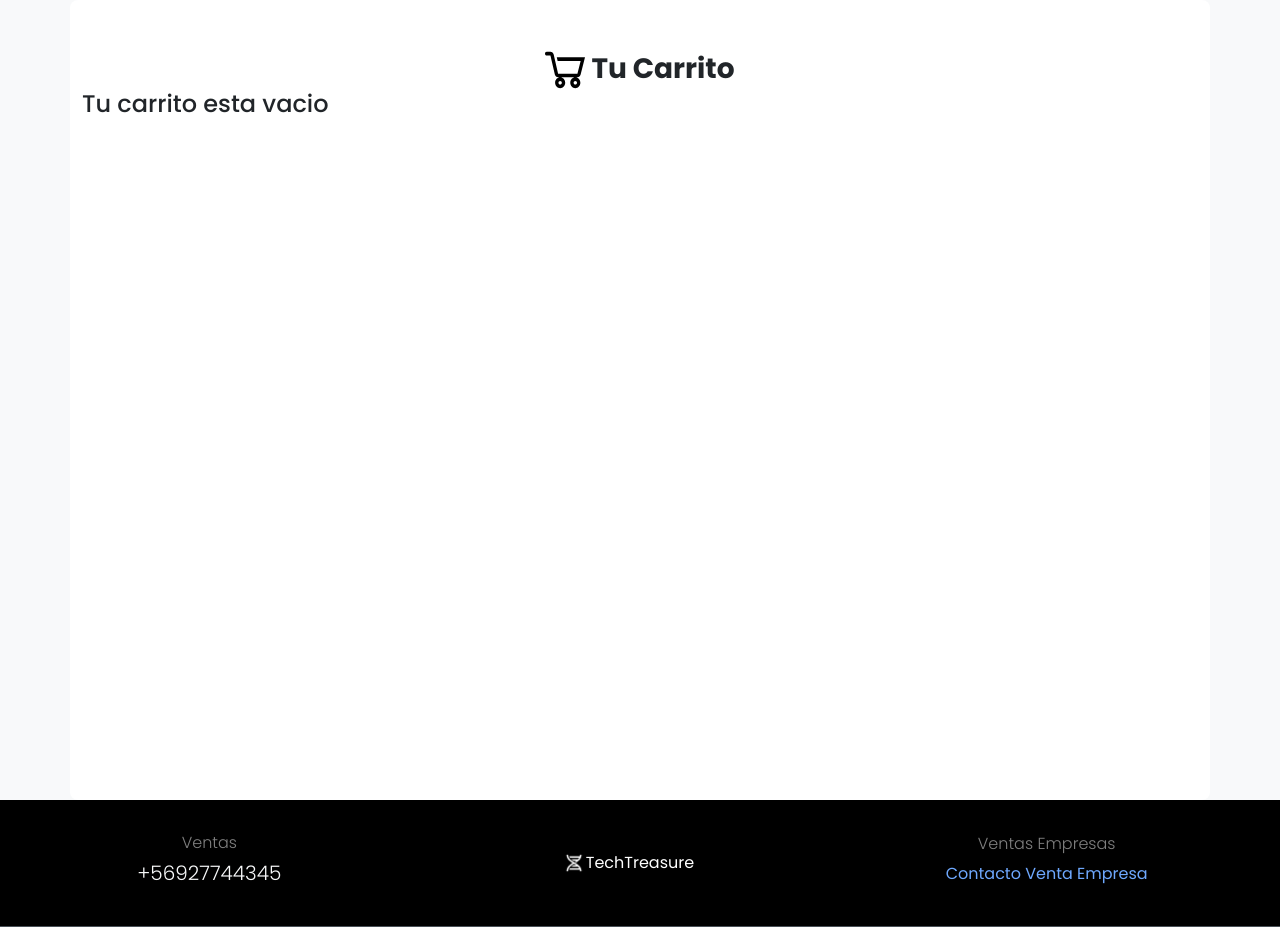
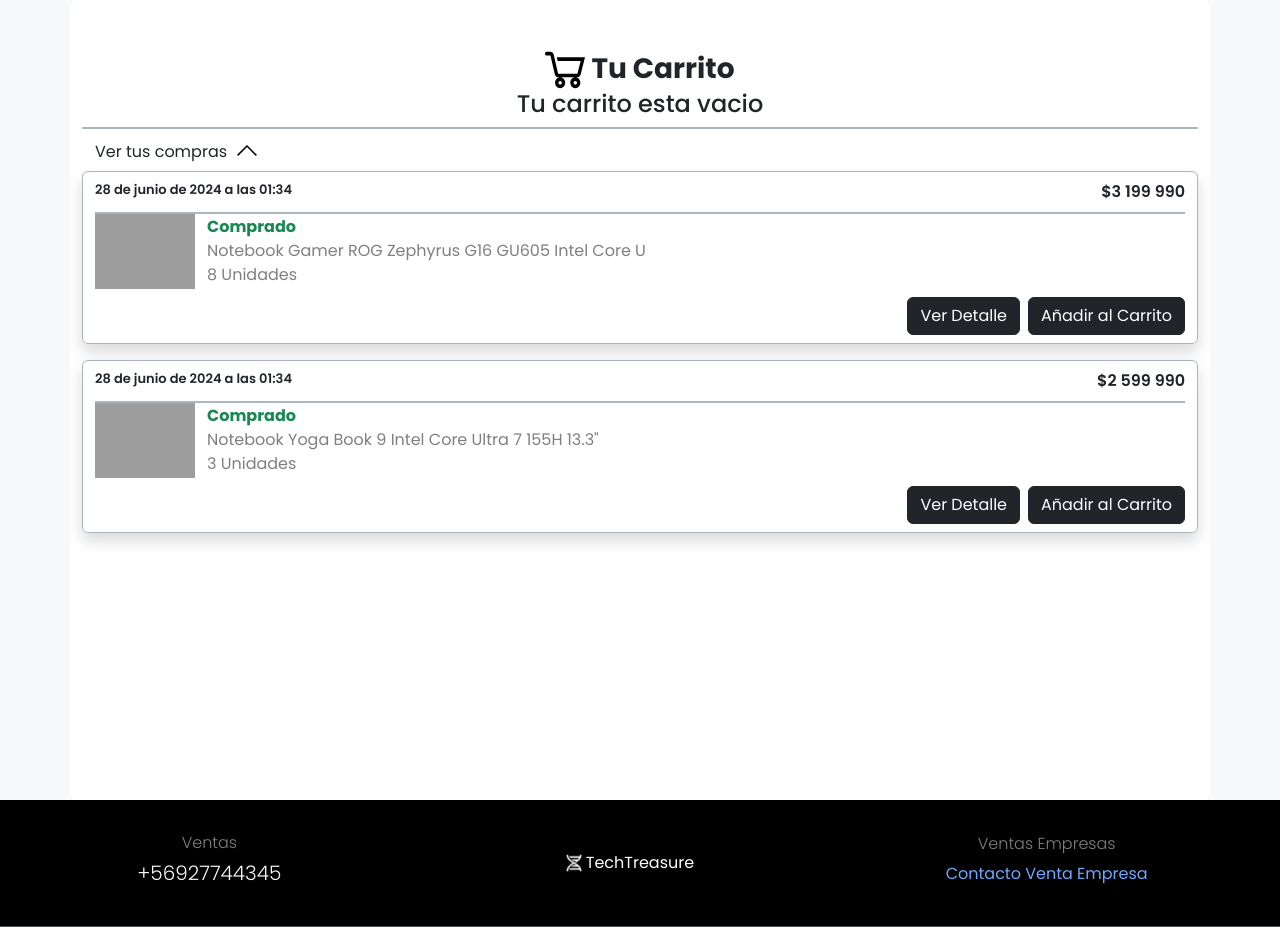
Before and after one commit to AndressAlonso/Ferremas, a Django app: page /carro in a window 1280 px wide. Shown: the part 127-1054 px from the top of the page. Run offline with Django 4.2, Linux system fonts and the light colour scheme; a user stored in the database is signed in; data comes from the database, SQL or seed files in the repository; both versions use the stored data as it was after the commit; grey boxes are pictures that could not be loaded.

Commit message:
Ver Compras Realizadas

```diff
--- a/core/static/css/carrito.css
+++ b/core/static/css/carrito.css
@@ -22,3 +22,11 @@
     color: black !important;
     transition: 0.3s all !important;
 }
+
+.cerrado{
+    display: none;
+}
+.abierto{
+    animation-name: carrito;
+    animation-duration: 1s;
+}
--- /dev/null
+++ b/core/static/js/VerCompras.js
@@ -0,0 +1,17 @@
+document.addEventListener("DOMContentLoaded",function(){
+const boton = document.querySelector('#btnCompras');
+const contCompras = document.querySelector('#verCompras');
+var svgabajo = document.getElementById('#flechaAbajo');
+var svgarriba = document.getElementById('#flechaArriba');
+boton.addEventListener('click', () => {
+    if(contCompras.classList.contains('cerrado')){
+        contCompras.classList.remove('cerrado');
+        contCompras.classList.add('abierto');
+
+    }else{
+       contCompras.classList.remove('abierto');
+        contCompras.classList.add('cerrado');
+        svgarriba.classList.remove('d-none');
+    }
+});
+});
--- a/core/templates/Carrito.html
+++ b/core/templates/Carrito.html
@@ -1,20 +1,19 @@
-{% extends "plantilla.html" %}
+{% extends 'plantilla.html' %}
 {% load static %}
 {% load humanize %}
 
 {% block links %}
-<link rel="stylesheet" href="{% static "css/carrito.css" %}">
-{% endblock links %}
+  <link rel="stylesheet" href="{% static 'css/carrito.css' %}" />
+  <script src="{% static 'js/VerCompras.js' %}"></script>
+{% endblock %}
 {% load static %}
 {% block content %}
   <main id="carrito_container" class="container pt-5 bg-white rounded-3 pt-4 pb-4 pb-5">
     <div class="text-center fs-3 fw-bold">
-    <svg class="" xmlns="http://www.w3.org/2000/svg" width="40" height="40" viewBox="0 0 22 20"
-      fill="#000000">
-      <path
-        d="M0.926316 4.21713e-05C0.680642 4.21713e-05 0.44503 0.105399 0.271312 0.292935C0.0975939 0.480471 0 0.734824 0 1.00004C0 1.26526 0.0975939 1.51961 0.271312 1.70715C0.44503 1.89468 0.680642 2.00004 0.926316 2.00004H2.98274L5.41339 12.5C5.61996 13.39 6.35823 14 7.20766 14H17.8325C18.669 14 19.3795 13.4 19.599 12.53L22 3.00004H6.48421L6.94737 5.00003H19.5971L17.8316 12H7.20674L4.77701 1.50004C4.67664 1.06927 4.44527 0.687319 4.11996 0.415355C3.79464 0.143391 3.39419 -0.00285293 2.98274 4.21713e-05H0.926316ZM16.6737 14C15.1499 14 13.8947 15.355 13.8947 17C13.8947 18.645 15.1499 20 16.6737 20C18.1975 20 19.4526 18.645 19.4526 17C19.4526 15.355 18.1975 14 16.6737 14ZM8.33684 14C6.81305 14 5.5579 15.355 5.5579 17C5.5579 18.645 6.81305 20 8.33684 20C9.86063 20 11.1158 18.645 11.1158 17C11.1158 15.355 9.86063 14 8.33684 14ZM8.33684 16C8.85928 16 9.26316 16.436 9.26316 17C9.26316 17.564 8.85928 18 8.33684 18C7.8144 18 7.41053 17.564 7.41053 17C7.41053 16.436 7.8144 16 8.33684 16ZM16.6737 16C17.1961 16 17.6 16.436 17.6 17C17.6 17.564 17.1961 18 16.6737 18C16.1512 18 15.7474 17.564 15.7474 17C15.7474 16.436 16.1512 16 16.6737 16Z"
-        fill="#000000"> </path>
-    </svg> <span id="titleCarrito" class="text-center" style="width: 40px !important; height: 40px; !important ">Tu Carrito</span></div>
+      <svg class="" xmlns="http://www.w3.org/2000/svg" width="40" height="40" viewBox="0 0 22 20" fill="#000000">
+        <path d="M0.926316 4.21713e-05C0.680642 4.21713e-05 0.44503 0.105399 0.271312 0.292935C0.0975939 0.480471 0 0.734824 0 1.00004C0 1.26526 0.0975939 1.51961 0.271312 1.70715C0.44503 1.89468 0.680642 2.00004 0.926316 2.00004H2.98274L5.41339 12.5C5.61996 13.39 6.35823 14 7.20766 14H17.8325C18.669 14 19.3795 13.4 19.599 12.53L22 3.00004H6.48421L6.94737 5.00003H19.5971L17.8316 12H7.20674L4.77701 1.50004C4.67664 1.06927 4.44527 0.687319 4.11996 0.415355C3.79464 0.143391 3.39419 -0.00285293 2.98274 4.21713e-05H0.926316ZM16.6737 14C15.1499 14 13.8947 15.355 13.8947 17C13.8947 18.645 15.1499 20 16.6737 20C18.1975 20 19.4526 18.645 19.4526 17C19.4526 15.355 18.1975 14 16.6737 14ZM8.33684 14C6.81305 14 5.5579 15.355 5.5579 17C5.5579 18.645 6.81305 20 8.33684 20C9.86063 20 11.1158 18.645 11.1158 17C11.1158 15.355 9.86063 14 8.33684 14ZM8.33684 16C8.85928 16 9.26316 16.436 9.26316 17C9.26316 17.564 8.85928 18 8.33684 18C7.8144 18 7.41053 17.564 7.41053 17C7.41053 16.436 7.8144 16 8.33684 16ZM16.6737 16C17.1961 16 17.6 16.436 17.6 17C17.6 17.564 17.1961 18 16.6737 18C16.1512 18 15.7474 17.564 15.7474 17C15.7474 16.436 16.1512 16 16.6737 16Z" fill="#000000"></path>
+      </svg> <span id="titleCarrito" class="text-center" style="width: 40px !important; height: 40px; !important ">Tu Carrito</span>
+    </div>
     {% if request.session.carrito|length > 0 %}
       <div class="table-responsive">
         <table class="table table-hover">
@@ -33,36 +32,96 @@
           <tbody class="">
             {% for producto in request.session.carrito %}
               <tr id="item_carrito" class="flex-grow-1">
-          <th scope="row">{{forloop.counter}}</th>
-          <td><img src="{{producto.imagen}}" alt="Producto 1" style="max-width: 50px;"></td>
-          <td id="detalle"><a href="{% url 'detalle' producto.id %}"   class="text-body-secondary text-decoration-none fw-bold">{{producto.nombre}}</a></td>
-          <td>${{producto.precio|intcomma}}</td>
-          <td>{{producto.cantidad}}</td>
-          <td>${{producto.subtotal|intcomma}}</td>
+                <th scope="row">{{ forloop.counter }}</th>
                 <td>
-            <a id="btnDelToCar" href="{% url "delToCar" producto.id %}" class="btn btn-outline-danger"><img
-                src="https://img.icons8.com/material-rounded/24/full-trash.png" alt="full-trash" /></a>
+                  <img src="{{ producto.imagen }}" alt="Producto 1" style="max-width: 50px;" />
+                </td>
+                <td id="detalle">
+                  <a href="{% url 'detalle' producto.id %}" class="text-body-secondary text-decoration-none fw-bold">{{ producto.nombre }}</a>
+                </td>
+                <td>${{ producto.precio|intcomma }}</td>
+                <td>{{ producto.cantidad }}</td>
+                <td>${{ producto.subtotal|intcomma }}</td>
+                <td>
+                  <a id="btnDelToCar" href="{% url 'delToCar' producto.id %}" class="btn btn-outline-danger shadow"><svg xmlns="http://www.w3.org/2000/svg" viewBox="0 0 32 32" width="30" height="30">
+                    <path d="M13.59375 4L13.28125 4.28125L12.5625 5L6 5L6 7L7 7L7 25C7 26.644531 8.355469 28 10 28L22 28C23.644531 28 25 26.644531 25 25L25 7L26 7L26 5L19.4375 5L18.71875 4.28125L18.40625 4 Z M 14.4375 6L17.5625 6L18.28125 6.71875L18.59375 7L23 7L23 25C23 25.554688 22.554688 26 22 26L10 26C9.445313 26 9 25.554688 9 25L9 7L13.40625 7L13.71875 6.71875 Z M 11 11L11 22L13 22L13 11 Z M 15 11L15 22L17 22L17 11 Z M 19 11L19 22L21 22L21 11Z" />
+                  </svg></a>
                 </td>
                 <td>
-            <a id="btnDelToCar" href="{% url "addToCar" producto.id 'carro' 'titleCarrito'%}" class="btn btn-outline-danger"><span
-                class="fw-bolder text-center" style="height:24px !important; width:24px !important;">+</span></a>
+                  <a id="btnDelToCar" href="{% url 'addToCar' producto.id 'carro' 'titleCarrito' %}" class="btn btn-outline-success shadow"><span class="fw-bolder text-center" style="height:24px !important; width:24px !important;"><svg xmlns="http://www.w3.org/2000/svg" viewBox="0 0 32 32" width="30" height="30">
+                    <path d="M4 7C3.449219 7 3 7.449219 3 8C3 8.550781 3.449219 9 4 9L6.21875 9L8.84375 19.5C9.066406 20.390625 9.863281 21 10.78125 21L23.25 21C24.152344 21 24.917969 20.402344 25.15625 19.53125L27.75 10L25.65625 10L23.25 19L10.78125 19L8.15625 8.5C7.933594 7.609375 7.136719 7 6.21875 7 Z M 22 21C20.355469 21 19 22.355469 19 24C19 25.644531 20.355469 27 22 27C23.644531 27 25 25.644531 25 24C25 22.355469 23.644531 21 22 21 Z M 13 21C11.355469 21 10 22.355469 10 24C10 25.644531 11.355469 27 13 27C14.644531 27 16 25.644531 16 24C16 22.355469 14.644531 21 13 21 Z M 16 7L16 10L13 10L13 12L16 12L16 15L18 15L18 12L21 12L21 10L18 10L18 7 Z M 13 23C13.5625 23 14 23.4375 14 24C14 24.5625 13.5625 25 13 25C12.4375 25 12 24.5625 12 24C12 23.4375 12.4375 23 13 23 Z M 22 23C22.5625 23 23 23.4375 23 24C23 24.5625 22.5625 25 22 25C21.4375 25 21 24.5625 21 24C21 23.4375 21.4375 23 22 23Z" />
+                  </svg></span></a>
                 </td>
               </tr>
             {% endfor %}
           </tbody>
         </table>
       </div>
-  <div class="d-grid gap-2 col-6 mt-3 mb-3">
-    <a href="{% url "comprar" %}" class="btn border border-black bg-black text-white border-2 border-end-0 border-start-0 rounded-0"
-      type="button">Finalizar Compra</a>
+      <div class="w-100 py-2">
+        <a href="{% url 'comprar' %}" class="btn btn-light py-2 border border-dark-subtle" type="button"><svg xmlns="http://www.w3.org/2000/svg" viewBox="0 0 32 32" width="31" height="31">
+          <path d="M4 7C3.449219 7 3 7.449219 3 8C3 8.550781 3.449219 9 4 9L6.21875 9L8.84375 19.5C9.066406 20.390625 9.863281 21 10.78125 21L23.25 21C24.152344 21 24.917969 20.402344 25.15625 19.53125L27.75 10L25.65625 10L23.25 19L10.78125 19L8.15625 8.5C7.933594 7.609375 7.136719 7 6.21875 7 Z M 22 21C20.355469 21 19 22.355469 19 24C19 25.644531 20.355469 27 22 27C23.644531 27 25 25.644531 25 24C25 22.355469 23.644531 21 22 21 Z M 13 21C11.355469 21 10 22.355469 10 24C10 25.644531 11.355469 27 13 27C14.644531 27 16 25.644531 16 24C16 22.355469 14.644531 21 13 21 Z M 16 7L16 12L13 12L17 16L21 12L18 12L18 7 Z M 13 23C13.5625 23 14 23.4375 14 24C14 24.5625 13.5625 25 13 25C12.4375 25 12 24.5625 12 24C12 23.4375 12.4375 23 13 23 Z M 22 23C22.5625 23 23 23.4375 23 24C23 24.5625 22.5625 25 22 25C21.4375 25 21 24.5625 21 24C21 23.4375 21.4375 23 22 23Z" />
+        </svg><span>Comprar Todo</span></a>
       </div>
     {% else %}
+      <div class="d-flex justify-content-center align-items-center">
         <h4>Tu carrito esta vacio</h4>
+      </div>
     {% endif %}
+    <div class="border border-dark-subtle border-1"></div>
+    <div id="pComprados" class="pt-1">
+      <div>
+        <button id="btnCompras" class="w-25 btn d-flex gap-2">
+          <span>Ver tus compras</span>
+          <svg id="flechaArriba" class="" xmlns="http://www.w3.org/2000/svg" viewBox="0 0 32 32" width="24" height="24">
+            <path d="M16 6.59375L15.28125 7.28125L2.78125 19.78125L4.21875 21.21875L16 9.4375L27.78125 21.21875L29.21875 19.78125L16.71875 7.28125Z" />
+          </svg>
+           <svg id="flechaAbajo" class="d-none" xmlns="http://www.w3.org/2000/svg" viewBox="0 0 32 32" width="24" height="24">
+            <path d="M4.21875 10.78125L2.78125 12.21875L15.28125 24.71875L16 25.40625L16.71875 24.71875L29.21875 12.21875L27.78125 10.78125L16 22.5625Z" />
+          </svg>
+        </button>
+      </div>
+      <div id="verCompras" class="abierto">
+        <div class="text-center fs-3 fw-bold">
 
+        </div>
+        <div class="d-flex flex-column gap-3">
+          {% if user.is_authenticated %}
+            {% for producto in uComprados %}
+              <div class="d-flex flex-grow-1 flex-column justify-content-between border border-dark-subtle rounded-2 border-1 container shadow">
+                <div class="d-flex w-100 py-2 justify-content-between flex-wrap">
+                  <span style="font-size: small;" class="fw-semibold ">{{producto.venta.fecha}}</span>
+                  <span class="fw-semibold">${{producto.precio|intcomma}}</span>
+                </div>
+                <div class="border border-dark-subtle border-1"></div>
+              <div class="d-flex flex-column">
+                <div>
+                  <div class="d-flex">
+                    <div>
+                      <img src="{{ producto.producto.imagen }}" alt="Producto 1" style="max-width: 100px;" />
+                    </div>
+                    <div class="d-flex flex-column container my-auto">
+                      <span class="text-success fw-bold">Comprado</span>
+                      <span class="text-black-50">{{producto.producto.descripcion}}</span>
+                      {% if producto.cantidad > 1 %}
+                      <span class="text-black-50">{{producto.cantidad}} Unidades</span>
+                      {% else %}
+                      <span class="text-black-50">{{producto.cantidad}} Unidad</span>
+                      {% endif %}
+                    </div>
+                  </div>
+                 </div>
+                 <div class="d-flex ms-auto gap-2 py-2">
+                  <a href="{% url 'detalle' producto.producto.id %}" class="btn btn-dark">Ver Detalle</a>
+                  <a href="{% url 'addToCar' producto.producto.id 'carro' 'titleCarrito' %}" class="btn btn-dark">Añadir al Carrito</a>
+                </div>
+              </div>
+
+              </div>
+            {% endfor %}
+          {% endif %}
+        </div>
+      </div>
+    </div>
   </main>
-<script src="https://cdn.jsdelivr.net/npm/bootstrap@5.3.3/dist/js/bootstrap.bundle.min.js"
-  integrity="sha384-YvpcrYf0tY3lHB60NNkmXc5s9fDVZLESaAA55NDzOxhy9GkcIdslK1eN7N6jIeHz" crossorigin="anonymous"></script>
-
-
-{% endblock content %}
+  <script src="https://cdn.jsdelivr.net/npm/bootstrap@5.3.3/dist/js/bootstrap.bundle.min.js" integrity="sha384-YvpcrYf0tY3lHB60NNkmXc5s9fDVZLESaAA55NDzOxhy9GkcIdslK1eN7N6jIeHz" crossorigin="anonymous"></script>
+{% endblock %}
--- a/core/templates/detalle.html
+++ b/core/templates/detalle.html
@@ -10,7 +10,7 @@
     <div id="left" class="container d-flex flex-column my-5">
       <div class="fw-bold">>{{producto.descripcion}}< </div>
       <div id="listdetallesNimage" class="d-flex flex-wrap">
-      <div class="w-100">
+      <div class="w-100" id="detalle-p">
       <ul class="text-dark d-flex gap-2 flex-column container justify-content-center py-3 w-100" id="detallesUl">
         <li>ID: {{producto.id}}</li>
         <li>Tipo de Producto: {{producto.id_tipo_producto.nombre}}</li>
@@ -33,7 +33,7 @@
           <path  fill-rule="evenodd" d="M0.926316 4.21713e-05C0.680642 4.21713e-05 0.44503 0.105399 0.271312 0.292935C0.0975939 0.480471 0 0.734824 0 1.00004C0 1.26526 0.0975939 1.51961 0.271312 1.70715C0.44503 1.89468 0.680642 2.00004 0.926316 2.00004H2.98274L5.41339 12.5C5.61996 13.39 6.35823 14 7.20766 14H17.8325C18.669 14 19.3795 13.4 19.599 12.53L22 3.00004H6.48421L6.94737 5.00003H19.5971L17.8316 12H7.20674L4.77701 1.50004C4.67664 1.06927 4.44527 0.687319 4.11996 0.415355C3.79464 0.143391 3.39419 -0.00285293 2.98274 4.21713e-05H0.926316ZM16.6737 14C15.1499 14 13.8947 15.355 13.8947 17C13.8947 18.645 15.1499 20 16.6737 20C18.1975 20 19.4526 18.645 19.4526 17C19.4526 15.355 18.1975 14 16.6737 14ZM8.33684 14C6.81305 14 5.5579 15.355 5.5579 17C5.5579 18.645 6.81305 20 8.33684 20C9.86063 20 11.1158 18.645 11.1158 17C11.1158 15.355 9.86063 14 8.33684 14ZM8.33684 16C8.85928 16 9.26316 16.436 9.26316 17C9.26316 17.564 8.85928 18 8.33684 18C7.8144 18 7.41053 17.564 7.41053 17C7.41053 16.436 7.8144 16 8.33684 16ZM16.6737 16C17.1961 16 17.6 16.436 17.6 17C17.6 17.564 17.1961 18 16.6737 18C16.1512 18 15.7474 17.564 15.7474 17C15.7474 16.436 16.1512 16 16.6737 16Z" clip-rule="evenodd" fill="#7A7A7A"></path>
         </svg>Añadir al
           carrito</a>
-        <button class="btn btn-dark" type="button">Comprar</button>
+        <a href="{% url 'comprarUnProducto' producto.id %}" class="btn btn-dark" type="button">Comprar</a>
 
       </div>
         <div id="convertidor" class="w-100 fs-5">
--- a/core/templates/index.html
+++ b/core/templates/index.html
@@ -7,7 +7,7 @@
 
 {% block content %}
   <header>
-    <div id="carousel" class="carousel slide px-0 pb-3 container-fluid" data-bs-ride="carousel" data-bs-theme="dark">
+    <div id="carousel" class="carousel slide px-0 pb-3 container-fluid shadow" data-bs-ride="carousel" data-bs-theme="dark">
       <div class="carousel-inner">
         <div class="carousel-item active ">
           <a href=""><img src="https://static3.webx.pk/files/17888/Images/Banner_020123041328_464390.jpg" class="w-100" alt="Promoción Días Samsung" /></a>
--- a/core/urls.py
+++ b/core/urls.py
@@ -11,7 +11,8 @@
     path('detalle/<int:id>', detalle, name="detalle"),
     path('logout', logout, name="logout"),
     path('comprar', comprar, name="comprar"),
+    path('comprarUnProducto/<int:id>', comprarUnProducto, name="comprarUnProducto"),
     path('login', LoginView.as_view(template_name="login.html"), name="login"),
     path('addToCar/<int:id>/<str:view>/<str:btn>/',addToCar,name="addToCar"),
-    path('delToCar/<int:id>',delToCar,name="delToCar")
+    path('delToCar/<int:id>/',delToCar,name="delToCar")
 ]
--- a/core/views.py
+++ b/core/views.py
@@ -1,4 +1,4 @@
-from django.shortcuts import render,redirect
+from django.shortcuts import render, redirect
 from .models import *
 from django.contrib.auth.views import logout_then_login
 from .forms import *
@@ -9,43 +9,87 @@
     carrito = request.session.get("carrito", [])
     total = 0
     for item in carrito:
-        total += item['subtotal']
+        total += item["subtotal"]
     venta = Venta()
     venta.cliente = request.user
     venta.total = total
     venta.save()
     for item in carrito:
         detalle = DetalleVenta()
-        detalle.producto = Producto.objects.get(id = item['id'])
-        detalle.precio = item['precio']
-        detalle.cantidad = item['cantidad']
+        ventas_usuario = DetalleVenta.objects.filter(venta__cliente=request.user)
+        if ventas_usuario:
+            for venta in ventas_usuario:
+                if venta.producto.id == item["id"]:
+                    venta.cantidad += item["cantidad"]
+                    venta.save()
+                    break
+            else:
+                detalle.producto = Producto.objects.get(id=item["id"])
+                detalle.precio = item["precio"]
+                detalle.cantidad = item["cantidad"]
+                detalle.venta = venta
+                detalle.save()
+    del request.session["carrito"]
+    return redirect(reverse(carro) + "#titleCarrito")
+
+
+def comprarUnProducto(request, id):
+    #if producto existe detalle venta aumentar cantidad + 1
+    #else crear detalle venta con cantidad 1
+    ventas_usuario = DetalleVenta.objects.filter(venta__cliente=request.user)
+    for venta in ventas_usuario:
+        if venta.producto.id == id:
+            venta.cantidad += 1
+            venta.save()
+            return redirect(reverse('detalle', args=[id]))
+    else:
+        producto = Producto.objects.get(id=id)
+        venta = Venta()
+        venta.cliente = request.user
+        venta.total = producto.precio
+        venta.save()
+        detalle = DetalleVenta()
+        detalle.producto = producto
+        detalle.precio = producto.precio
+        detalle.cantidad = 1
         detalle.venta = venta
         detalle.save()
-    return redirect(reverse(carro)+ '#titleCarrito')
+        return redirect(reverse('detalle', args=[id]))
+
 
 def home(request):
     notes = Producto.objects.filter(id_tipo_producto=1)
     smartphones = Producto.objects.filter(id_tipo_producto=2)
-    return render(request, 'index.html', {'notes':notes, 'fonos':smartphones})
+    return render(request, "index.html", {"notes": notes, "fonos": smartphones})
+
 
 def form(request):
     return render(request, "formulario.html")
 
+
 def carro(request):
-    return render(request, "Carrito.html")
+    if request.user.is_authenticated:
+        uComprados = DetalleVenta.objects.filter(venta__cliente=request.user)
+        return render(request, "Carrito.html", {"uComprados": uComprados})
+    else:
+        return render(request, "Carrito.html")
+
 
 def registro(request):
     return render(request, "registro.html")
 
-def detalle(request,id):
+
+def detalle(request, id):
     producto = Producto.objects.get(id=id)
     return render(request, "detalle.html", {"producto": producto})
 
+
 def logout(request):
 
-    return logout_then_login(request, 'login')
+    return logout_then_login(request, "login")
 
-def delToCar(request,id):
+
+def delToCar(request, id):
     carrito = request.session.get("carrito", [])
     for item in carrito:
         if item["id"] == id:
@@ -56,9 +100,10 @@
     else:
         carrito.remove(item)
     request.session["carrito"] = carrito
-    return redirect(reverse(carro)+ '#titleCarrito')
+    return redirect(reverse(carro) + "#titleCarrito")
 
-def addToCar(request,id,view,btn):
+
+def addToCar(request, id, view, btn):
     producto = Producto.objects.get(id=id)
     carrito = request.session.get("carrito", [])
     for item in carrito:
@@ -67,11 +112,21 @@
             item["subtotal"] = item["cantidad"] * item["precio"]
             break
     else:
-          carrito.append({"id":id,"nombre":producto.descripcion,"imagen": producto.imagen, "precio": producto.precio ,"cantidad":1, "subtotal": producto.precio})
+        carrito.append(
+            {
+                "id": id,
+                "nombre": producto.descripcion,
+                "imagen": producto.imagen,
+                "precio": producto.precio,
+                "cantidad": 1,
+                "subtotal": producto.precio,
+            }
+        )
 
     request.session["carrito"] = carrito
 
-    return redirect(reverse(view) +'#' +btn)
+    return redirect(reverse(view) + "#" + btn)
+
 
 def registro(request):
     if request.method == "POST":
@@ -81,4 +136,4 @@
             return redirect(to="login")
     else:
         registro = Registro()
-    return render(request,'registro.html', {'form': registro})
+    return render(request, "registro.html", {"form": registro})
```
Also changed, not shown: db.sqlite3. Lines whose indentation alone changed are shown as unchanged.
